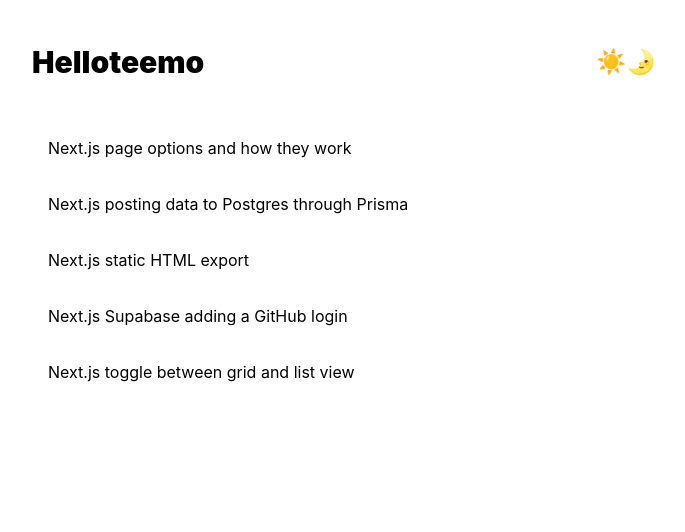
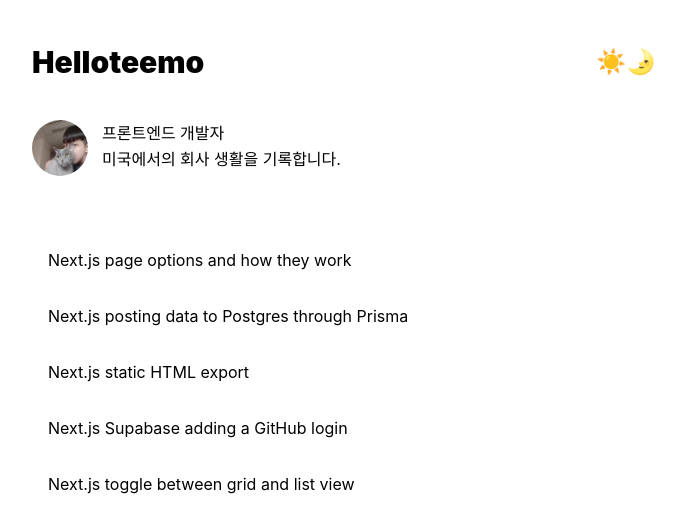
Before and after one commit to dongwook00/richmond, a Next.js app: page / in a window 1280 px wide. Shown: the top 532 px of the page, without its empty margins (296-981 px from the left). Built offline with nearby package versions, Linux system fonts and the light colour scheme.

Commit message:
add Aside component

```diff
--- /dev/null
+++ b/components/Aside.js
@@ -0,0 +1,22 @@
+import Image from "next/image";
+
+export default function Aside() {
+  return (
+    <aside>
+      <div className="flex mb-14">
+        <Image
+          className="rounded-full"
+          width={56}
+          height={56}
+          alt="profile"
+          src="/images/profile.jpg"
+        />
+        <p className="ml-3.5 max-w-xs leading-relaxed">
+          프론트엔드 개발자
+          <br />
+          미국에서의 회사 생활을 기록합니다.
+        </p>
+      </div>
+    </aside>
+  );
+}
--- a/components/layout.js
+++ b/components/layout.js
@@ -1,16 +1,13 @@
 import Header from "./Header";
+import Aside from "./Aside";
 
 export default function Layout({ children }) {
   return (
     <div className="min-h-screen">
       <div className="mx-auto max-w-2xl py-11 px-6">
         <Header />
+        <Aside />
         <main className="container mx-auto flex-1">{children}</main>
-        {/* <footer className="mt-8 py-4">
-        <div className="container mx-auto flex justify-center">
-          &copy; 2022 teemo
-        </div>
-      </footer> */}
       </div>
     </div>
   );
```
Also changed, not shown: public/images/profile.jpg (added).
